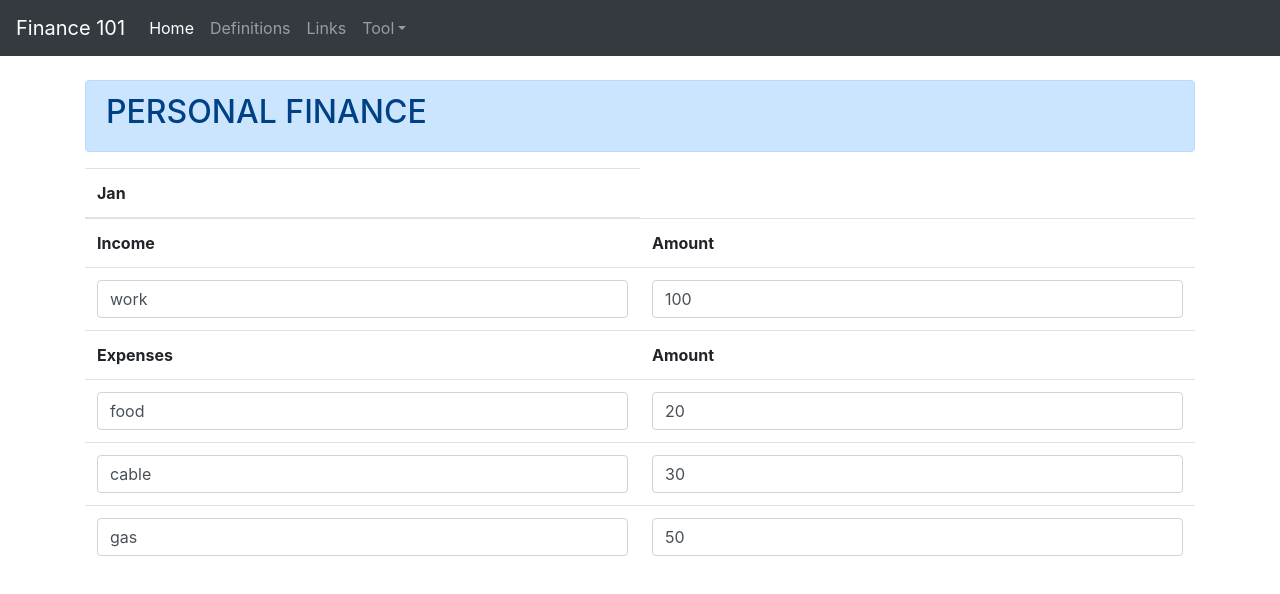
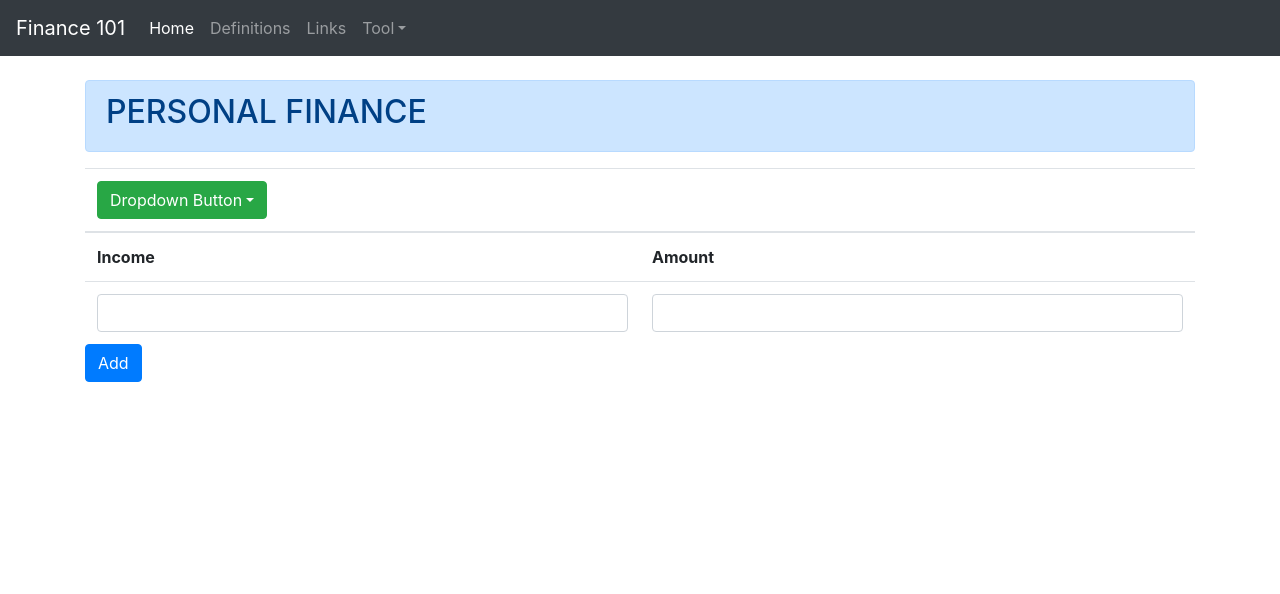
Before and after one commit to Sardosardinas/projecto-3, a React (Create React App) app in the folder finance101/: page / in a window 1280 px wide. Shown: the top 594 px of the page. Built offline with nearby package versions, Linux system fonts and the light colour scheme.

Commit message:
Activities

```diff
--- a/finance101/src/data.json
+++ b/finance101/src/data.json
@@ -1,6 +1,6 @@
 [
     {
-        "month": "Jan",
+        "month": "January",
         "income": {
             "work": "100"
         },
@@ -9,5 +9,16 @@
             "cable": "30",
             "gas": "50"
         }
+    },
+    {
+        "month": "February",
+        "income": {
+            "work": "150"
+        },
+        "expenses": {
+            "food": "30",
+            "cable": "30",
+            "gas": "40"
+        }
     }
 ]
--- a/finance101/src/pages/tool.js
+++ b/finance101/src/pages/tool.js
@@ -1,12 +1,13 @@
 import React, { Component } from "react";
-import Table from "react-bootstrap/Table"
+
 import Navs from "../components/Navs";
 import data from "../data.json";
-
-
+import { Dropdown, Button } from "react-bootstrap"
+import API from "../utils/API"
 class Tool extends Component {
 
     state = {
+        Months: ["January", "February", "March"],
         data
     };
     // componentDidMount() {
@@ -32,38 +33,16 @@ class Tool extends Component {
         });
     };
 
-    // handleFormSubmit = event => {
-    //     event.preventDefault();
-    //     if (this.state.title && this.state.author) {
-    //         API.saveBook({
-    //             title: this.state.title,
-    //             author: this.state.author,
-    //             synopsis: this.state.synopsis
-    //         })
-    //             .then(res => this.loadBooks())
-    //             .catch(err => console.log(err));
-    //     }
-    // };
+    createMonthData = monthData => {
 
-    handleInputChange(el) {
-        let inputName = el.target.name;
-        let inputValue = el.target.value;
+        API.createMonth(monthData)
+    }
 
-        let statusCopy = Object.assign({}, this.state);
-        statusCopy.formInputs[inputName].value = inputValue;
 
-        this.setState(statusCopy);
-    }
 
     render() {
 
-        // // CALCULOS
-        // const aIncome = ((this.state.iJan + this.state.iFeb + this.state.iMar + this.state.iApr + this.state.iMay + this.state.iJun
-        //     + this.state.iJul + this.state.iAgo + this.state.iSep + this.state.iOct + this.state.iNov + this.state.iDec) / 12);
 
-        // const aExpenses = ((this.state.eJan + this.state.eFeb + this.state.eMar + this.state.eApr + this.state.eMay + this.state.eJun
-        //     + this.state.eJul + this.state.eAgo + this.state.eSep + this.state.eOct + this.state.eNov + this.state.eDec) / 12);
-        console.log(data);
 
         return (
             <div>
@@ -75,52 +54,48 @@ class Tool extends Component {
                     </div>
                     <div>
                         <table className="table">
-                            {this.state.data.map(Month => (
-                                <React.Fragment>
                             <thead>
+                                <tr>
+                                    <th colspan="2" >
+                                        <Dropdown>
+                                            <Dropdown.Toggle variant="success" id="dropdown-basic">
+                                                Dropdown Button
+                                         </Dropdown.Toggle>
 
-                                        <th className="col-xs-12">{Month.month}</th>
-
+                                            <Dropdown.Menu>
+                                                {this.state.Months.map(month => (
+                                                    <Dropdown.Item /*onClick={this.getData(month)} */>{month}</Dropdown.Item>
+                                                ))}
+                                            </Dropdown.Menu>
+                                        </Dropdown>
+                                    </th>
+                                </tr>
                             </thead>
+                            {!this.state.data.month ? (
                                 <tbody>
-
-                                        <th className="col-xs-6">Income</th>
-                                        <th className="col-xs-6">Amount</th>
-
-
-                                        {Object.keys(Month.income).map((key, i) => (
-                                            <React.Fragment>
+                                    <tr>
+                                        <th >Income</th>
+                                        <th >Amount</th>
+                                    </tr>
 
                                     <tr>
-                                                    <td className="col-xs-3" onChange={this.handleInputChange}><input className="form-control" value={key}></input></td>
-                                                    <td className="col-xs-3" ><input className="form-control" onChange={this.handleInputChange} name={key} value={Month.income[key]} ></input></td>
+                                        <td><input className="form-control"></input></td>
+                                        <td><input className="form-control"></input></td>
+
                                     </tr>
-
-                                            </React.Fragment>
-                                        )
-
-                                        )}
-                                        <tr>
-                                            <th className="col-xs-3"> Expenses</th>
-                                            <th className="col-xs-3">Amount</th>
+                                    {/* Felix  Aqui has el boton a la derecha porfa!! */}
+                                    <tr colspan="2">
+                                        <Button className="">Add</Button>
                                     </tr>
-                                        {Object.keys(Month.expenses).map((key, i) => (
-                                            <React.Fragment>
-
-                                                <tr>
-                                                    <td className="col-xs-3" onChange={this.handleInputChange}><input className="form-control" value={key}></input></td>
-                                                    <td className="col-xs-3" onChange={this.handleInputChange}><input className="form-control" name={key} value={Month.expenses[key]} ></input></td>
-                                                </tr>
-                                            </React.Fragment>
-                                        )
-
-                                        )}
 
                                 </tbody>
 
-                                </React.Fragment>
+                            ) : (
+                                    "Hello"
+                                )}
 
-                            ))}
+
+
                         </table>
 
                     </div>
--- /dev/null
+++ b/finance101/src/utils/API.js
@@ -0,0 +1,18 @@
+import axios from "axios";
+
+export default {
+    createMonth: function (MonthData) {
+        return axios.post("api/Month", MonthData);
+    }
+    // saveBook: function (bookData) {
+    //     console.log(bookData);
+    //     return axios.post("/api/books", bookData);
+    // },
+    // savedBooks: function () {
+    //     return axios.get("/api/books");
+    // },
+    // deleteBook: function (id) {
+    //     return axios.delete("api/books/" + id)
+    // }
+
+};
```
Also changed, not shown: 1 other file (tests, documents, lock files or other folders). Lines whose indentation alone changed are shown as unchanged.
